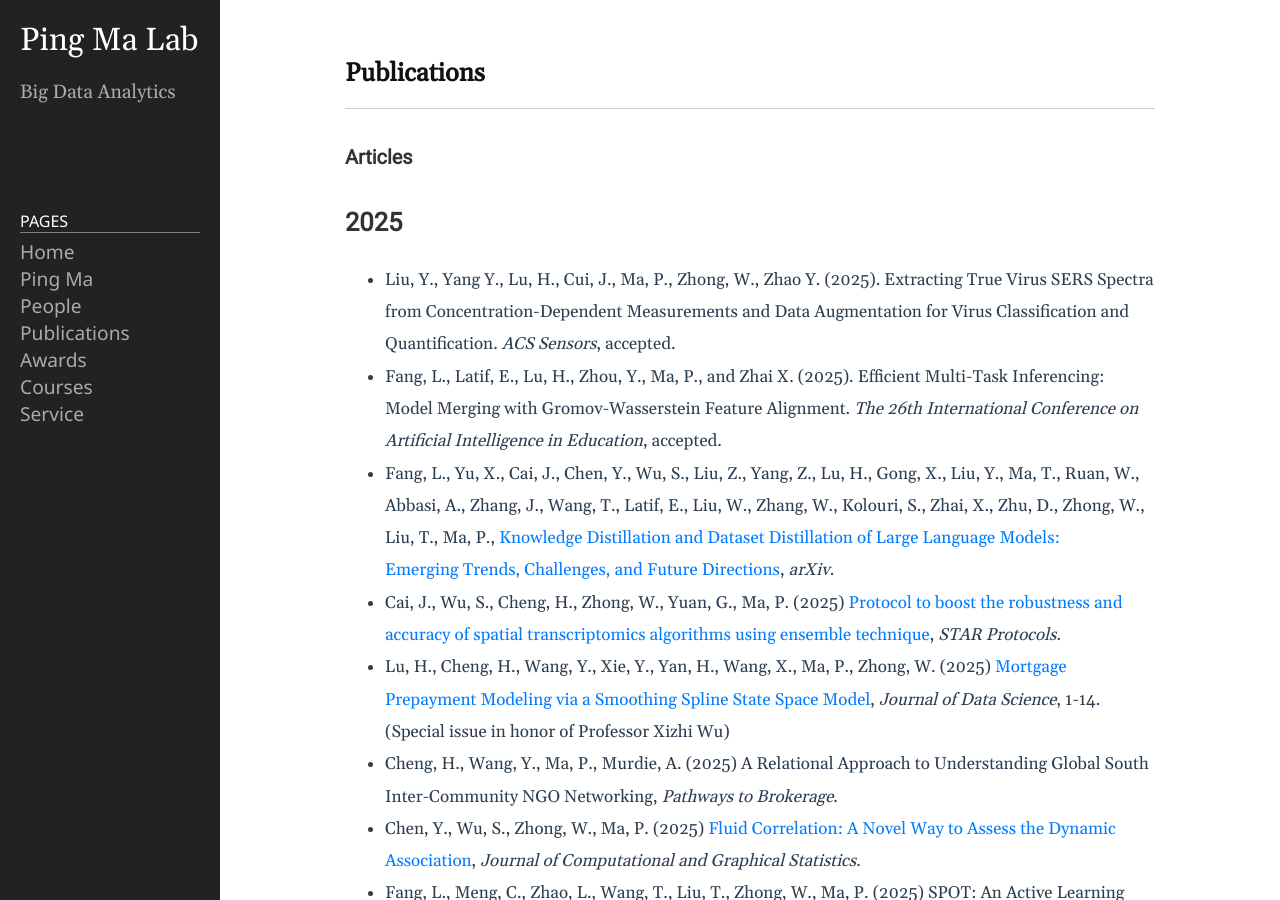
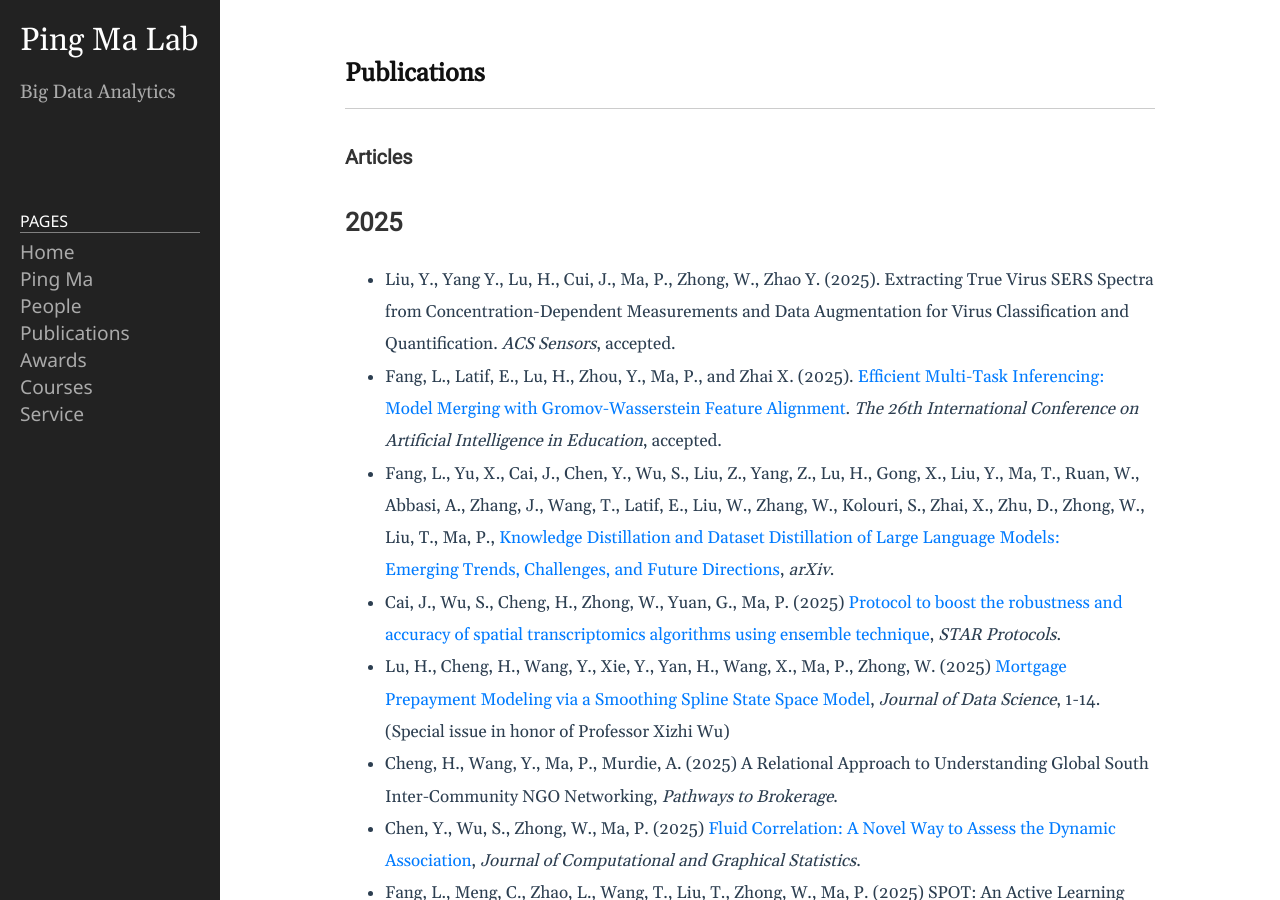
Before and after one commit to BDALpingio/BDALpingio.github.io, a Jekyll site: the page built from 3_publications.md, in a window 1280 px wide and 900 px high. Built offline with Jekyll 4.4.1, drawn with Linux system fonts in a browser that asks for light colours; some of the changed lines change nothing that is shown.

Commit message:
Update 3_publications.md

```diff
--- a/3_publications.md
+++ b/3_publications.md
@@ -9,7 +9,7 @@ permalink: /3_publications/
 
 ## 2025
 - Liu, Y., Yang Y., Lu, H., Cui, J., Ma, P., Zhong, W., Zhao Y. (2025). Extracting True Virus SERS Spectra from Concentration-Dependent Measurements and Data Augmentation for Virus Classification and Quantification. _ACS Sensors_, accepted.
-- Fang, L., Latif, E., Lu, H., Zhou, Y., Ma, P., and Zhai X. (2025). Efficient Multi-Task Inferencing: Model Merging with Gromov-Wasserstein Feature Alignment. _The 26th International Conference on Artificial Intelligence in Education_, accepted.
+- Fang, L., Latif, E., Lu, H., Zhou, Y., Ma, P., and Zhai X. (2025). [Efficient Multi-Task Inferencing: Model Merging with Gromov-Wasserstein Feature Alignment](chrome-extension://efaidnbmnnnibpcajpcglclefindmkaj/https://arxiv.org/pdf/2503.09774?). _The 26th International Conference on Artificial Intelligence in Education_, accepted.
 - Fang, L., Yu, X., Cai, J., Chen, Y., Wu, S., Liu, Z., Yang, Z., Lu, H., Gong, X., Liu, Y., Ma, T., Ruan, W., Abbasi, A., Zhang, J., Wang, T., Latif, E., Liu, W., Zhang, W., Kolouri, S., Zhai, X., Zhu, D., Zhong, W., Liu, T., Ma, P., [Knowledge Distillation and Dataset Distillation of Large Language Models: Emerging Trends, Challenges, and Future Directions](https://arxiv.org/abs/2504.14772), _arXiv_.
 - Cai, J., Wu, S., Cheng, H., Zhong, W., Yuan, G., Ma, P. (2025) [Protocol to boost the robustness and accuracy of spatial transcriptomics algorithms using ensemble technique](https://www.sciencedirect.com/science/article/pii/S2666166725000140?via%3Dihub), _STAR Protocols_.
 - Lu, H., Cheng, H., Wang, Y., Xie, Y., Yan, H., Wang, X., Ma, P., Zhong, W. (2025) [Mortgage Prepayment Modeling via a Smoothing Spline State Space Model](https://jds-online.org/journal/JDS/article/1406/info), _Journal of Data Science_, 1-14. (Special issue in honor of Professor Xizhi Wu)
```
